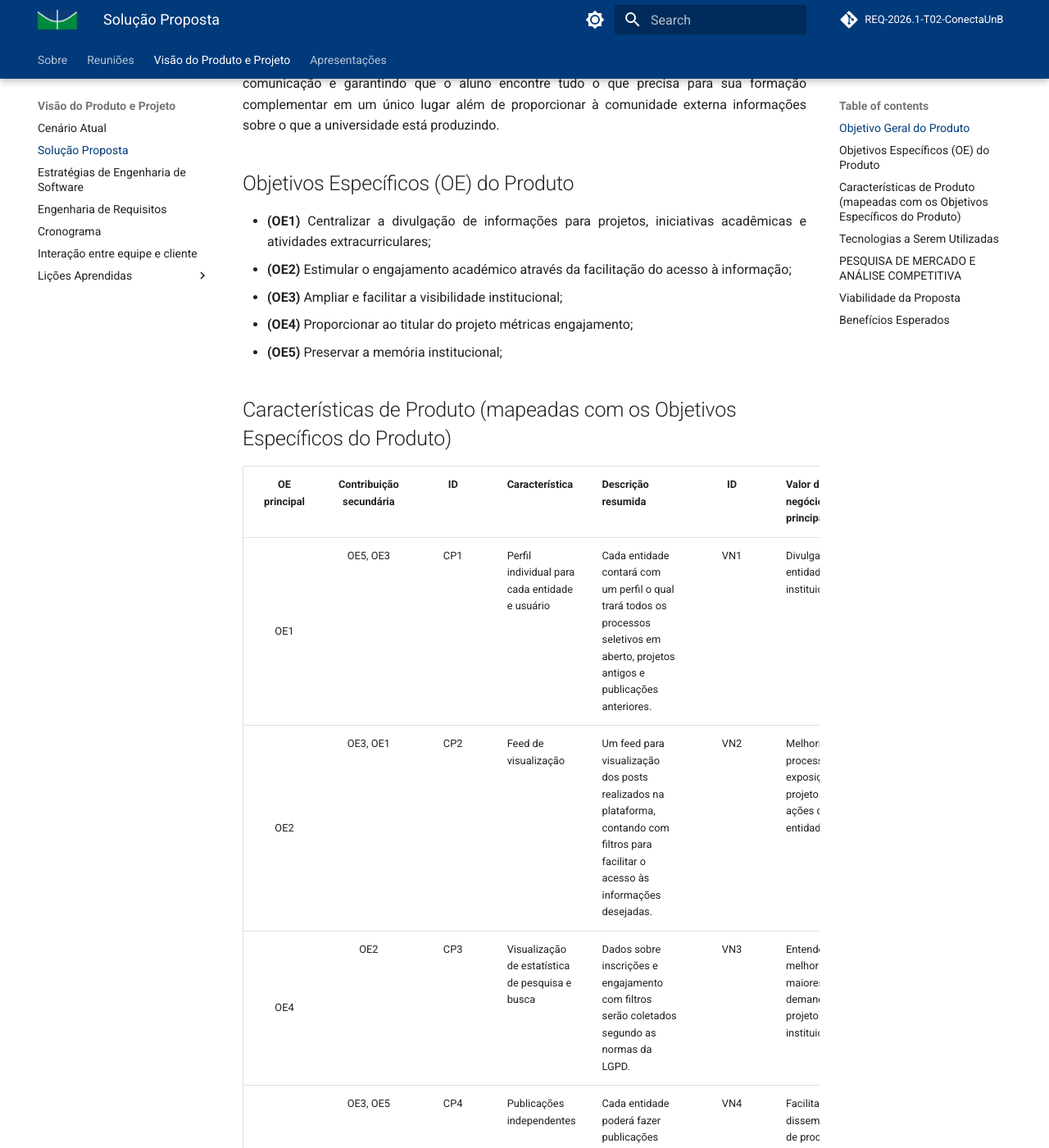
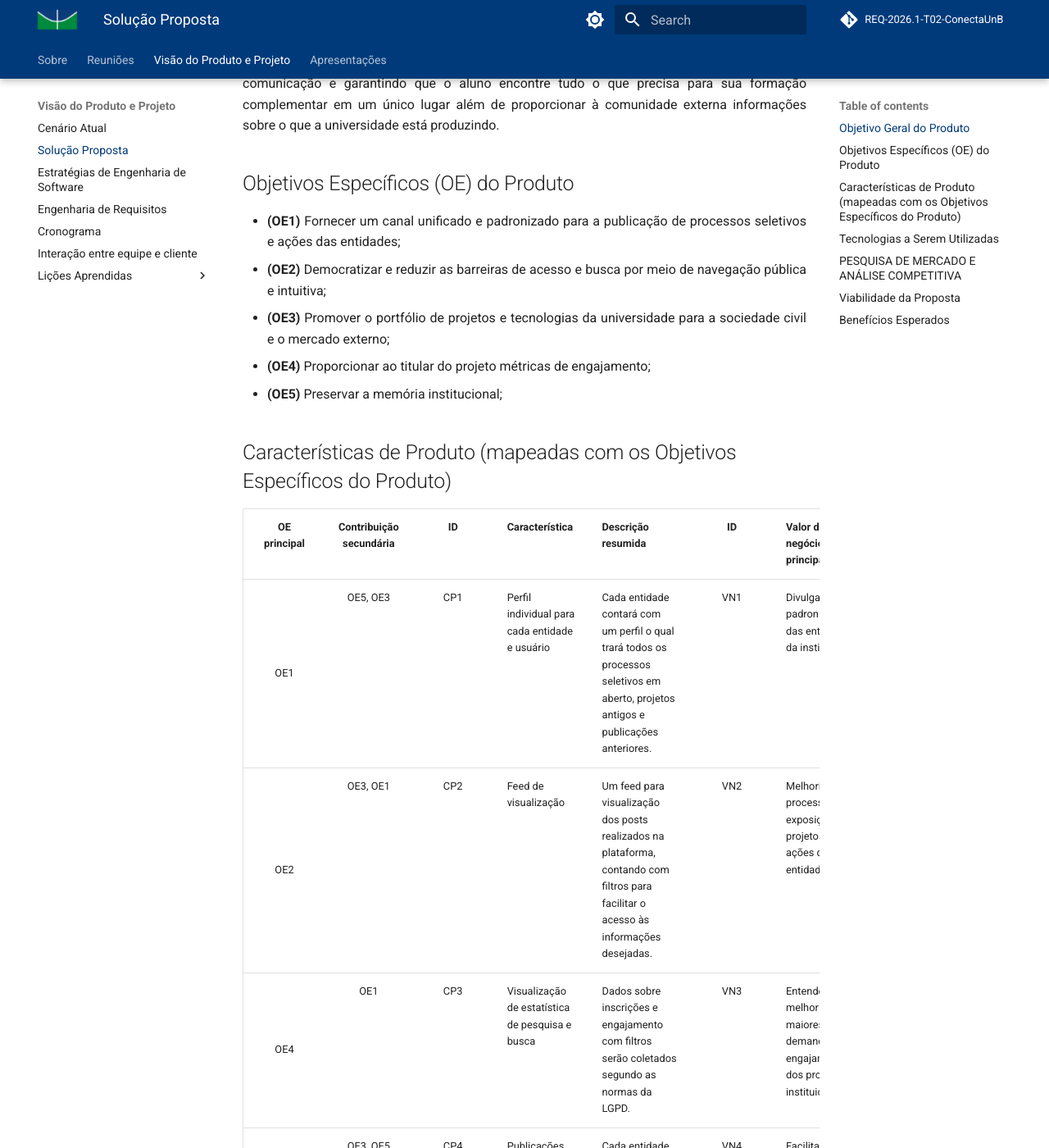
Before and after one commit to mdsreq-fga-unb/REQ-2026.1-T02-ConectaUnB, an MkDocs documentation site: the page built from docs/visaoDeProdutoProjeto/solucaoProposta.md, in a window 1280 px wide and 1400 px high, scrolled down 292 px. Shown: the whole window at 82% size. Built offline with MkDocs 1.6.1 and Material for MkDocs 9.7.7, drawn with Linux system fonts in a browser that asks for light colours; comment, search, counter and statistics services are not loaded; some of the changed text lies outside the part shown.

Commit message:
docs: revisão dos Objetivos específicos do produto

```diff
--- a/docs/visaoDeProdutoProjeto/solucaoProposta.md
+++ b/docs/visaoDeProdutoProjeto/solucaoProposta.md
@@ -6,23 +6,23 @@ O objetivo geral do produto é facilitar o engajamento acadêmico através da ce
 
 ## Objetivos Específicos (OE) do Produto
 
-- **(OE1)** Centralizar a divulgação de informações para projetos, iniciativas acadêmicas e atividades extracurriculares;
-- **(OE2)** Estimular o engajamento académico através da facilitação do acesso à informação;
-- **(OE3)** Ampliar e facilitar a visibilidade institucional;
-- **(OE4)** Proporcionar ao titular do projeto métricas engajamento;
+- **(OE1)** Fornecer um canal unificado e padronizado para a publicação de processos seletivos e ações das entidades;
+- **(OE2)** Democratizar e reduzir as barreiras de acesso e busca por meio de navegação pública e intuitiva;
+- **(OE3)** Promover o portfólio de projetos e tecnologias da universidade para a sociedade civil e o mercado externo;
+- **(OE4)** Proporcionar ao titular do projeto métricas de engajamento;
 - **(OE5)** Preservar a memória institucional;
 
 ## Características de Produto (mapeadas com os Objetivos Específicos do Produto)
 
 | OE principal | Contribuição secundária | ID | Característica | Descrição resumida | ID | Valor de negócio (VN) principal |
 | :---: | :---: | :---: | :--- | :--- | :---: | :--- |
-| OE1 | OE5, OE3 | CP1 | Perfil individual para cada entidade e usuário | Cada entidade contará com um perfil o qual trará todos os processos seletivos em aberto, projetos antigos e publicações anteriores. | VN1 | Divulgação das entidades da instituição. |
+| OE1 | OE5, OE3 | CP1 | Perfil individual para cada entidade e usuário | Cada entidade contará com um perfil o qual trará todos os processos seletivos em aberto, projetos antigos e publicações anteriores. | VN1 | Divulgação padronizada das entidades da instituição. |
 | OE2 | OE3, OE1 | CP2 | Feed de visualização | Um feed para visualização dos posts realizados na plataforma, contando com filtros para facilitar o acesso às informações desejadas. | VN2 | Melhoria no processo de exposição de projetos e ações das entidades. |
-| OE4 | OE2 | CP3 | Visualização de estatística de pesquisa e busca | Dados sobre inscrições e engajamento com filtros serão coletados segundo as normas da LGPD. | VN3 | Entender melhor as maiores demandas de projetos da instituição. |
-| OE2 | OE3, OE5 | CP4 | Publicações independentes | Cada entidade poderá fazer publicações com texto e fotos conforme sua necessidade, divulgando processos, conquistas e suas ações para toda comunidade. Somente publicadores terão essa possibilidade. | VN4 | Facilitação na disseminação de processos e ações de entidades independentes (EJ, equipes de competição, etc.). |
-| OE3 | OE4 | CP5 | Categorização dos perfis por áreas de interesse | Os perfis serão categorizados de acordo com o tipo de sua entidade (Ex: EJ, equipes de competição, etc.), área de atuação, etc. | VN5 | Melhoria do processo de descobrimento de projetos e entidades. |
-| OE5 | OE4 | CP6 | Catálogo digital de processos e entidades | Processos e entidades atuais e passadas serão armazenados e ainda poderão ser visualizados | VN6 | Melhoria na navegação, maior exposição do ecossistema da universidade e facilitação da descoberta de iniciativas atuais e já desenvolvidas. |
-| OE3 | OE2 | CP7 | Navegação na plataforma sem a necessidade de perfil | A solução deverá permitir acesso público a todos os perfis, inicialmente sem a necessidade de login, permitindo visibilidade e democratizando o acesso às informações. Sendo necessário fazer login somente se o usuário quiser interagir ou participar de algum processo. | VN7 | Democratização do acesso à plataforma. |
+| OE4 | OE1 | CP3 | Visualização de estatística de pesquisa e busca | Dados sobre inscrições e engajamento com filtros serão coletados segundo as normas da LGPD. | VN3 | Entender melhor as maiores demandas e o engajamento dos projetos da instituição. |
+| OE1 | OE3, OE5 | CP4 | Publicações independentes | Cada entidade poderá fazer publicações com texto e fotos conforme sua necessidade, divulgando processos, conquistas e suas ações para toda comunidade. Somente publicadores terão essa possibilidade. | VN4 | Facilitação na disseminação de processos e ações das entidades. |
+| OE2 | OE3 | CP5 | Categorização dos perfis por áreas de interesse | Os perfis serão categorizados de acordo com o tipo de sua entidade (Ex: EJ, equipes de competição, etc.), área de atuação, etc. | VN5 | Melhoria do processo interno de descoberta de projetos por parte dos alunos. |
+| OE5 | OE3, OE2 | CP6 | Catálogo digital de processos e entidades | Processos e entidades atuais e passadas serão armazenados e ainda poderão ser visualizados | VN6 | Preservação e exposição do histórico do ecossistema da universidade. |
+| OE3 | OE2 | CP7 | Navegação na plataforma sem a necessidade de perfil | A solução deverá permitir acesso público a todos os perfis, inicialmente sem a necessidade de login, permitindo visibilidade e democratizando o acesso às informações. Sendo necessário fazer login somente se o usuário quiser interagir ou participar de algum processo. | VN7 | Ampliação da visibilidade institucional para a sociedade, mantendo a democratização do acesso interno. |
 
 ## Tecnologias a Serem Utilizadas
 
```
